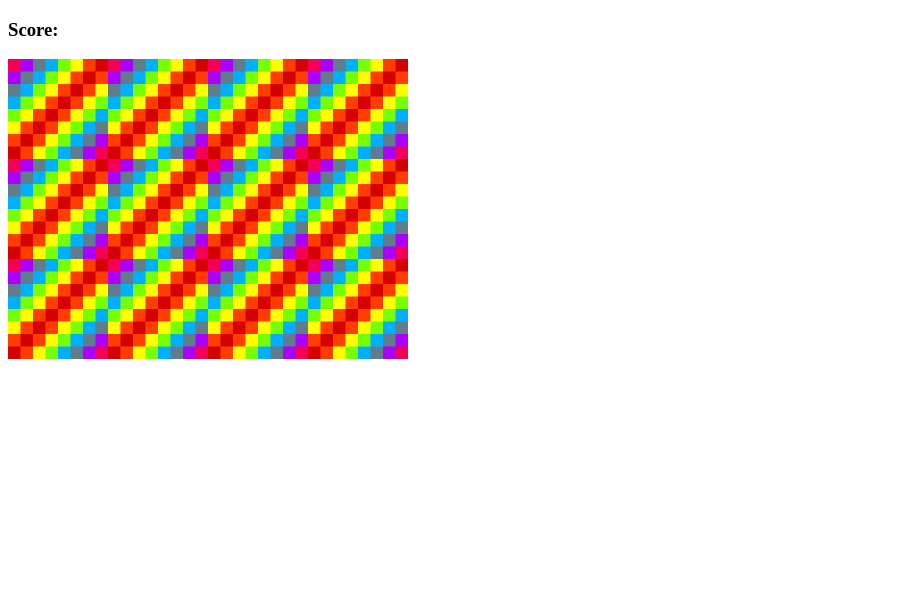
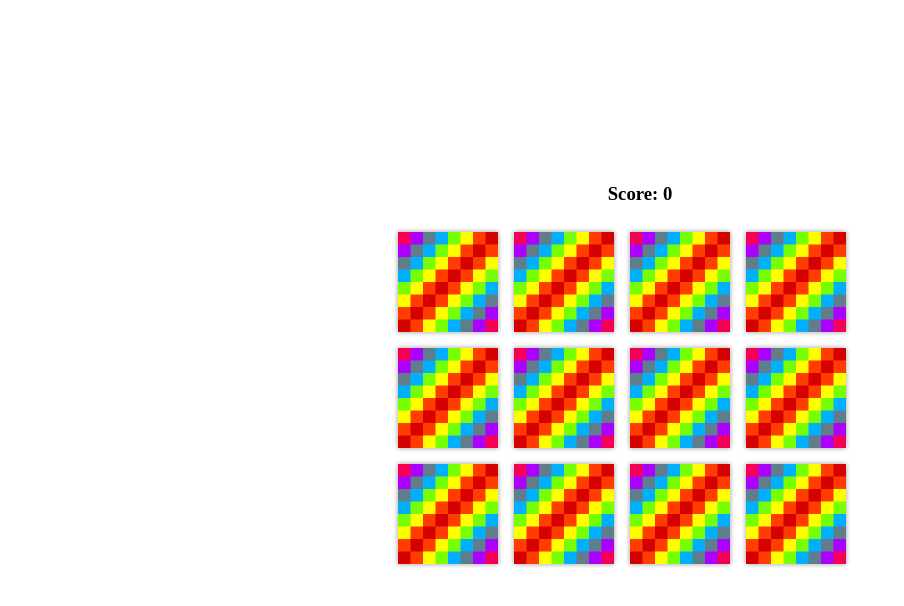
Before and after one commit to Sarmunbustillo/Memory-Game, a plain HTML site: page index.html in a window 1280 px wide. Shown: the whole page, without its empty margins (0-904 px from the left). Drawn offline with Linux system fonts and the light colour scheme.

Commit message:
A bit of styling

```diff
--- a/app.js
+++ b/app.js
@@ -79,17 +79,18 @@ document.addEventListener('DOMContentLoaded', () => {
     // const optionTwoId = cardsChosenId[1];
     console.log(optionOneId, optionTwoId, rest);
     if (cardsChosen[0] === cardsChosen[1]) {
-      alert('You found a match!');
+      //   alert('You found a match!');
       //set the matched pics to white default
-      cards[optionOneId].setAttribute('src', 'images/white.png');
-      cards[optionTwoId].setAttribute('src', 'images/white.png');
+      //   cards[optionOneId].setAttribute('src', 'images/white.png');
+      //   cards[optionTwoId].setAttribute('src', 'images/white.png');
 
       //store the matched pair
+      //   classList.add('.success');
       cardsWon.push(cardsChosen);
     } else {
       cards[optionOneId].setAttribute('src', 'images/blank.png');
       cards[optionTwoId].setAttribute('src', 'images/blank.png');
-      alert('Sorry, Try again!');
+      //   alert('Sorry, Try again!');
     }
     //either waz reset the two arrays to start flipping again
     cardsChosen = [];
--- a/index.html
+++ b/index.html
@@ -7,7 +7,7 @@
     <link rel="stylesheet" href="style.css" />
   </head>
   <body>
-    <h3>Score:<span id="result" role="text"></span></h3>
+    <h3>Score: <span id="result" role="text">0</span></h3>
 
     <div role="grid" class="grid"></div>
 
--- a/style.css
+++ b/style.css
@@ -1,6 +1,25 @@
+body {
+  justify-content: center;
+  align-items: center;
+  display: flex;
+  flex-direction: column;
+  height: 90vh;
+}
+
 .grid {
   display: flex;
   flex-wrap: wrap;
-  height: 300px;
-  width: 400px;
+  max-height: 500px;
+  max-width: 500px;
 }
+
+.grid > img {
+  margin: 8px;
+  cursor: pointer;
+  box-shadow: 0 0px 5px #9c9797;
+  transition: all 0.3s ease-in-out;
+}
+
+.grid img:hover {
+  transform: scale(1.1);
+}
```
